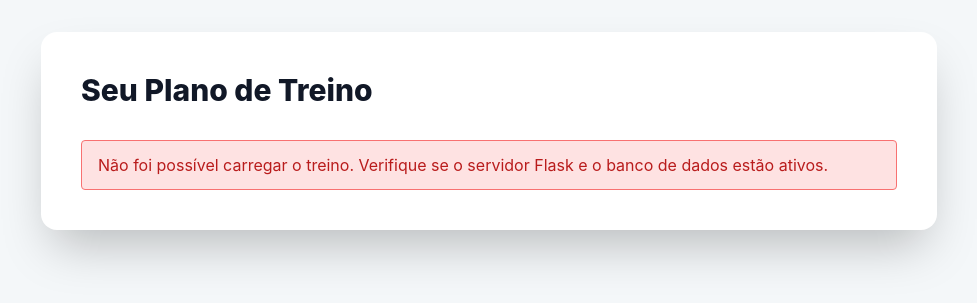
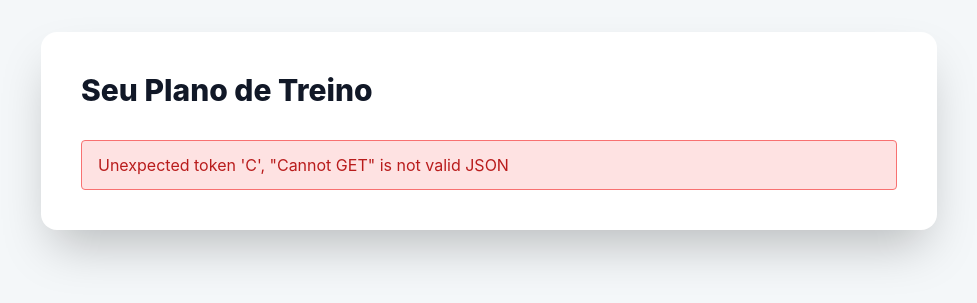
Before and after one commit to lealdavi/ProjetoES, a Flask app: template listarTreinosService/templates/index.html in a window 1280 px wide. Shown: the top 303 px of the page, without its empty margins (151-1128 px from the left). Run offline with Flask 3, Linux system fonts and the light colour scheme; the template is opened without the code that fills it, so the values that code supplies are empty; some libraries are stand-ins or nearby versions.

Commit message:
Tratamento de edge cases em listarTreinosService

```diff
--- a/listarTreinosService/app.py
+++ b/listarTreinosService/app.py
@@ -77,7 +77,7 @@
     musculos_data = get_musculos_by_user_id(1)
 
     if not musculos_data:
-        return jsonify({"message": "Não foi possível carregar os dados ou o usuário não tem treinos associados."}), 404
+        return jsonify({"message": "O usuário não possui treinos cadastrados."}), 404
 
     return jsonify({
         "usuario_id": 1,
--- a/listarTreinosService/templates/index.html
+++ b/listarTreinosService/templates/index.html
@@ -31,7 +31,7 @@
         </div>
 
         <div id="error-message" class="hidden mt-8 bg-red-100 border border-red-400 text-red-700 px-4 py-3 rounded relative">
-            Não foi possível carregar o treino. Verifique se o servidor Flask e o banco de dados estão ativos.
+            Não foi possível carregar o treino.
         </div>
 
     </div>
@@ -126,7 +126,9 @@
                 const response = await fetch(API_ENDPOINT);
 
                 if (!response.ok) {
-                    throw new Error(`HTTP error! status: ${response.status}`);
+                    const errorData = await response.json();
+                    let errorMessage = errorData.message || `Erro HTTP: ${response.status}`;
+                    throw new Error(errorMessage);
                 }
 
                 const data = await response.json();
@@ -148,6 +150,11 @@
 
             } catch (error) {
                 console.error("Erro ao buscar dados:", error);
+                const displayMessage = error.message.includes('HTTP')
+                    ? "Erro de conexão com a API. Verifique se o servidor está rodando."
+                    : error.message;
+
+                errorDiv.textContent = displayMessage;
                 errorDiv.classList.remove('hidden');
                 container.innerHTML = '';
             } finally {
```
